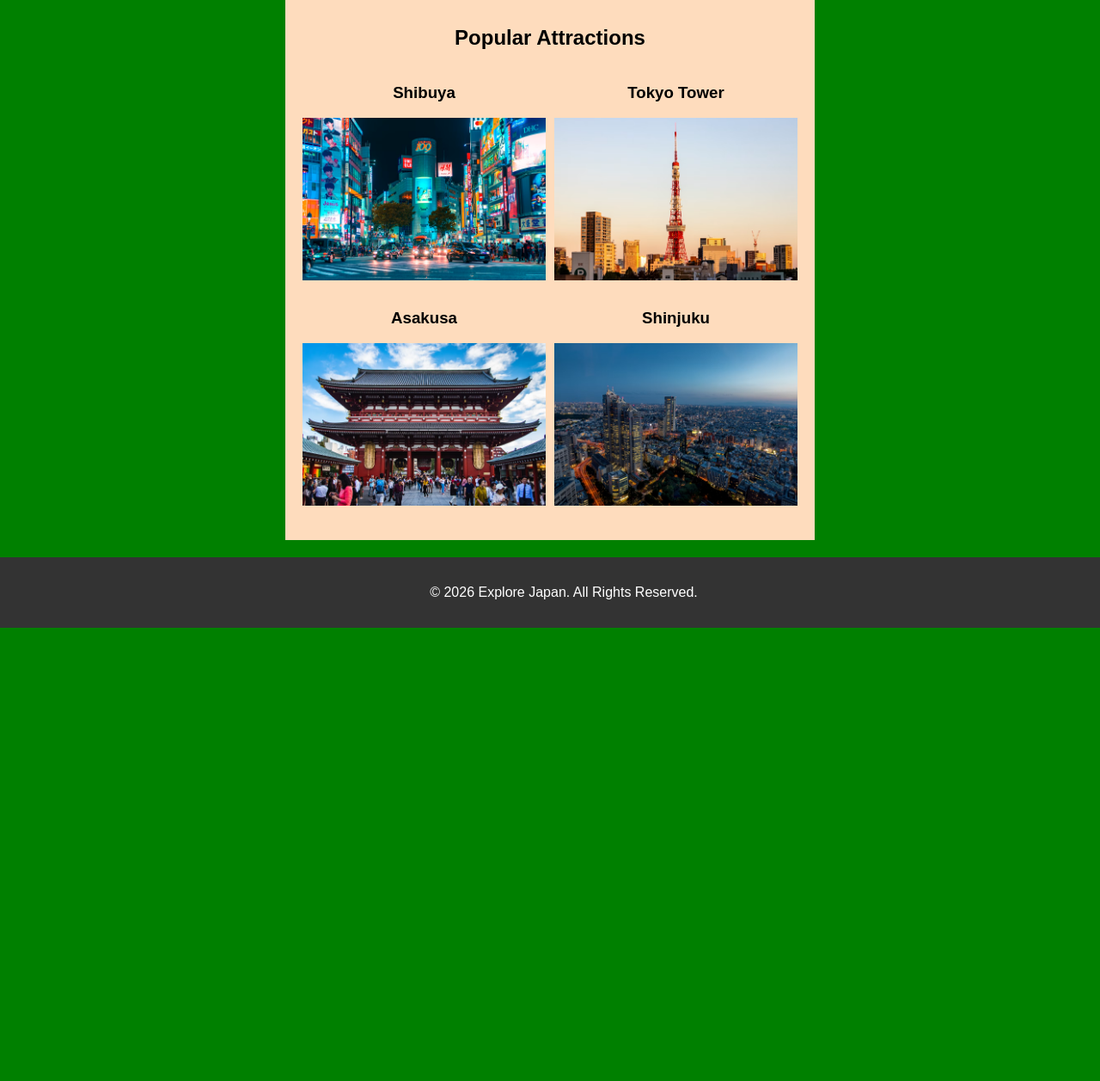
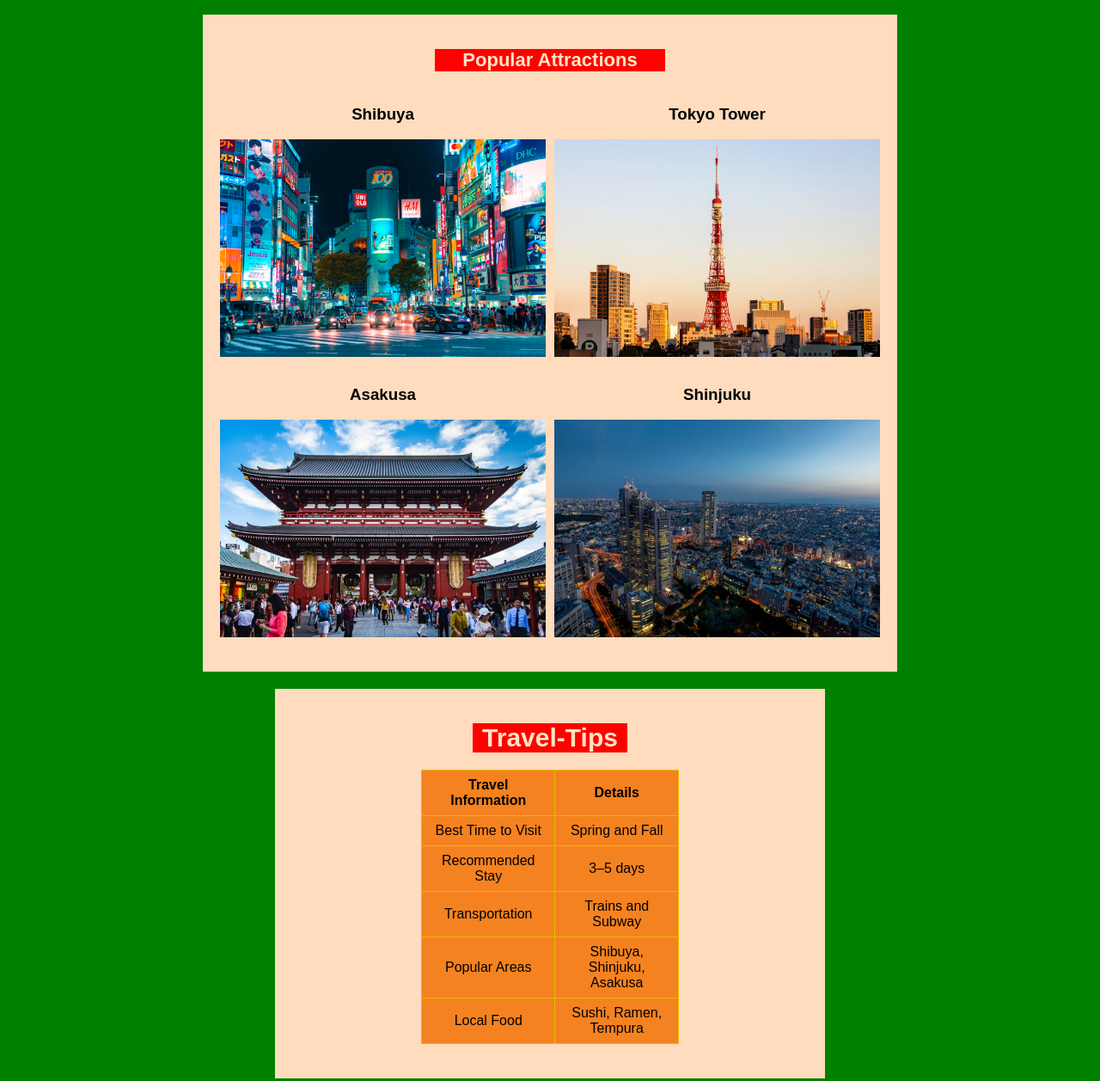
Before and after one commit to Hiroki1029-p/Hiroki1029-p.github.io, a plain HTML site: page Tokyo.html in a window 1280 px wide. Shown: the part 633-1890 px from the top of the page at 86% size. Before the commit the page ends 1363 px from the top, so only its background shows below. Drawn offline with Linux system fonts and the light colour scheme.

Commit message:
I've completed the formatting for the Travel Tips section.

```diff
--- a/Tokyo.html
+++ b/Tokyo.html
@@ -28,8 +28,8 @@
     </header>
     <main>
       <section id="Introdaction">
+        <h2>Introdaction</h2>
         <img src="images/Tokyo.avif" alt="Tokyo" width="200">
-        <h2>Tokyo</h2>
         <p>
           Tokyo is the capital of Japan and one of the largest cities in the
           country. It is known for its busy streets, modern buildings, shopping
@@ -45,10 +45,10 @@
       <section id="Attractions">
         <h2>Popular Attractions</h2>
         <ul>
-            <il>
+            <li>
                 <h3>Shibuya</h3>
                 <img src="images/shibuya.avif" alt="Sibuya" width="200">
-            </il>
+            </li>
             <li>
                 <h3>Tokyo Tower</h3>
                 <img src="images/Tokyo-Tower.avif" alt="Tokyo Tower" width="200">
@@ -63,6 +63,39 @@
             </li>
         </ul>
       </section>
+      <section id="Travel-Tips">
+            <h2>Travel-Tips</h2>
+            <table style="width: 1000px;">
+            <thead>
+                <tr>
+                    <th>Travel Information</th>
+                    <th>Details</th>
+                </tr>
+            </thead>
+            <tbody>
+                <tr>
+                    <td>Best Time to Visit</td>
+                    <td>Spring and Fall</td>
+                </tr>
+                <tr>
+                    <td>Recommended Stay</td>
+                    <td>3–5 days</td>
+                </tr>
+                <tr>
+                    <td>Transportation</td>
+                    <td>Trains and Subway</td>
+                </tr>
+                <tr>
+                    <td>Popular Areas</td>
+                    <td>Shibuya, Shinjuku, Asakusa</td>
+                </tr>
+                <tr>
+                    <td>Local Food</td>
+                    <td>Sushi, Ramen, Tempura</td>
+                </tr>
+            </tbody>
+            </table>
+      </section>
     </main>
     <footer>
       <p>&copy; 2026 Explore Japan. All Rights Reserved.</p>
--- a/main.css
+++ b/main.css
@@ -64,7 +64,7 @@ footer {
     text-align: center;
     background-color: #FEDCBD;
     margin: 730px auto;
-    width: 40%;
+    width: 50%;
     max-width: 600px;
     padding: 20px;
     margin-bottom: 20px;
@@ -72,16 +72,28 @@ footer {
 }
 
 #Introdaction h2 {
-     font-size: 20px;
+    background-color: red;
+    color: bisque;
+    width: 45%;
+    margin: 20px auto;
+    font-size: 23px;
 }
 
 #Attractions {
     text-align: center;
     background-color: #FEDCBD;
-    width: 45%;
-    max-width: 800px;
+    width: 60%;
+    max-width: 900px;
     padding: 20px;
     margin: 20px auto;
+}
+
+#Attractions h2 {
+    background-color: red;
+    color: bisque;
+    width: 35%;
+    margin: 20px auto;
+    font-size: 22px;
 }
 
 #Attractions ul {
@@ -100,3 +112,49 @@ footer {
     width: 100%;
     height: auto;
 }
+
+#Travel-Tips {
+    text-align: center;
+    background-color: #FEDCBD;
+    margin: 730px auto;
+    width: 50%;
+    max-width: 600px;
+    padding: 20px;
+    margin-bottom: 20px;
+    margin-top: 20px;
+}
+
+
+#Travel-Tips li {
+   list-style: none;
+}
+
+#Travel-Tips table {
+   background-color: #F58220;
+   border-collapse: collapse;
+    width: 10%;
+    max-width: 300px;
+    margin: 20px auto;
+}
+
+#Travel-Tips h2 {
+    background-color: red;
+    color: bisque;
+    width: 30%;
+    margin: 20px auto;
+    font-size: 30px;
+}
+
+#Travel-Tips th {
+    border: 1px solid #E7BB00;
+    padding: 0.5em;
+    width: 150px;
+
+}
+
+#Travel-Tips td {
+    border: 1px solid #E7BB00;
+    padding: 0.5em;
+    text-align: center;
+    width: 150px;
+}
```
